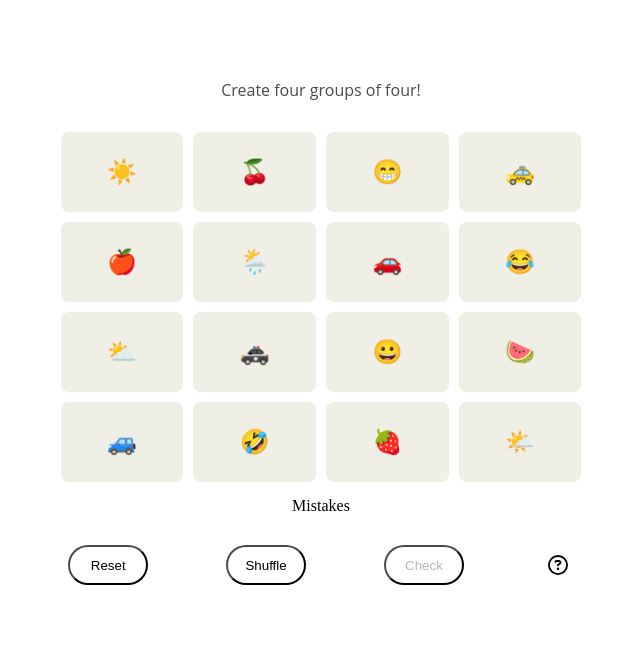
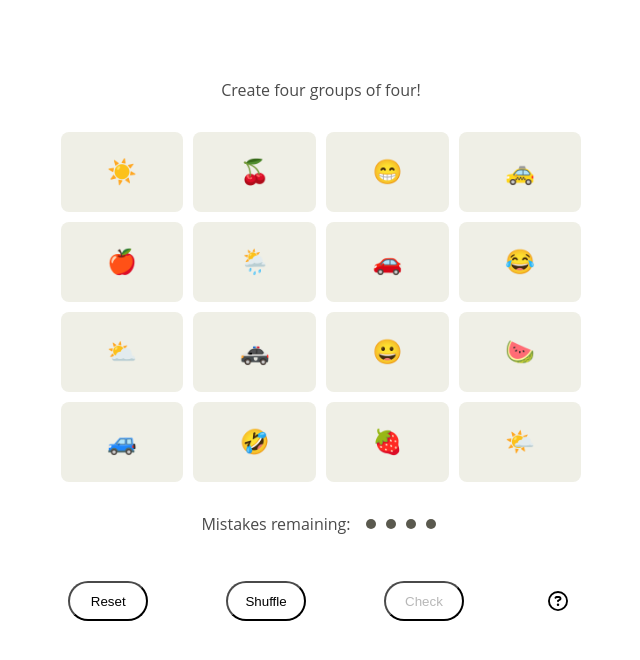
Before and after one commit to konrad1001/connections, a React (Create React App) app: page / in a window 1280 px wide. Both pictures are taken after a click on the button "Start". Shown: the top 660 px of the page, without its empty margins (319-959 px from the left). Built offline with nearby package versions, Linux system fonts and the light colour scheme.

Commit message:
Add mistakes and styling

```diff
--- a/src/components/Mistakes.jsx
+++ b/src/components/Mistakes.jsx
@@ -1,8 +1,16 @@
 import React from 'react'
 
-const Mistakes = () => {
+const Mistakes = ({count}) => {
   return (
-    <div>Mistakes</div>
+    <div className='mistakes-panel'>
+      <p>Mistakes remaining:</p>
+
+      <div className='dots'>
+        {[...Array(4 - count)].map(() => (
+          <div className='dot'></div>
+        ))}
+      </div>
+    </div>
   )
 }
 
--- a/src/components/styles.css
+++ b/src/components/styles.css
@@ -65,6 +65,29 @@
     color: #333232;
 }
 
+.mistakes-panel {
+    display: flex;
+    justify-content: center;
+    align-items: center;
+
+}
+
+.dots {
+    display: flex;
+    justify-content: center;
+    align-items: center;
+    margin: 5px;
+}
+
+.dot {
+
+    margin-left: 10px;
+    width: 10px;
+    height: 10px;
+    border-radius: 50%;
+    background-color: #5A594E;
+}
+
 @keyframes pulse {
     0% {
         transform: scale(1);
```
